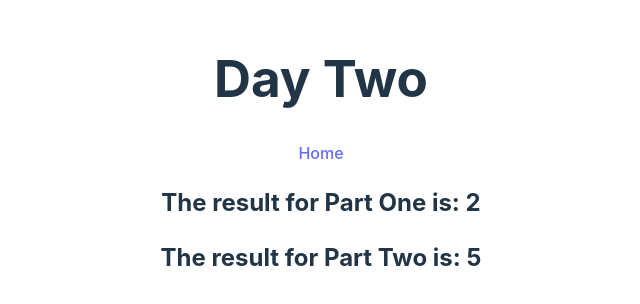
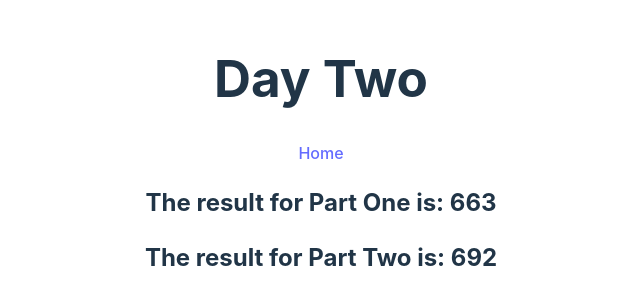
Before and after one commit to d-elv/advent-of-code-2024, a React (Vite) app: page /day-two in a window 1280 px wide. Shown: the part 244-548 px from the top of the page, without its empty margins (319-959 px from the left). Built offline with nearby package versions, Linux system fonts and the light colour scheme.

Commit message:
Finally did day 2. Hurrah

```diff
--- a/src/pages/day-two/DayTwo.tsx
+++ b/src/pages/day-two/DayTwo.tsx
@@ -11,12 +11,14 @@ import ReturnHome from "../../components/ReturnToHome";
 // 45 47 48 50 51 52 54 51
 // 23 26 27 30 30
 // 40 41 44 47 49 51 55`;
-const input = `7 6 4 2 1
-1 2 7 8 9
-9 7 6 2 1
-1 3 2 4 5
-8 6 4 4 1
-1 3 6 7 9`;
+
+// const input = `7 6 4 2 1
+// 78 81 83 84 83 84
+// 1 2 7 8 9
+// 9 7 6 2 1
+// 1 3 2 4 5
+// 8 6 4 4 1
+// 1 3 6 7 9`;
 
 function getPartOneAnswer(input: string) {
   function checkIncreasing(input: number[]) {
@@ -94,7 +96,6 @@ function getPartTwoAnswer(input: string) {
   // TEST VERSIONS OF EACH LEVEL WITH INNER INDEXES MISSING
 
   function checkVariationIncreasing(input: number[]) {
-    // console.log("CHECK VARIATION INCREASING:", input);
     for (let index = 0; index < input.length; index++) {
       if (
         input[index + 1] < input[index] ||
@@ -104,7 +105,6 @@ function getPartTwoAnswer(input: string) {
       }
       if (input[index + 1] > input[index]) {
         if (input[index + 1] - input[index] > 3) {
-          // console.log("Failed variation increasing", input);
           return false;
         }
       }
@@ -116,7 +116,6 @@ function getPartTwoAnswer(input: string) {
   }
 
   function checkVariationDecreasing(input: number[]) {
-    // console.log("CHECK VARIATION DECREASING:", input);
     for (let index = 0; index < input.length; index++) {
       if (
         input[index + 1] > input[index] ||
@@ -126,7 +125,6 @@ function getPartTwoAnswer(input: string) {
       }
       if (input[index + 1] < input[index]) {
         if (input[index] - input[index + 1] > 3) {
-          // console.log("Failed variation decreasing", input);
           return false;
         }
       }
@@ -147,10 +145,8 @@ function getPartTwoAnswer(input: string) {
       const variation = input.slice(0, index).concat(input.slice(index + 1));
       variations.push(variation);
     }
-    console.log("Variations", variations);
     let successes = 0;
     for (let index = 0; index < variations.length; index++) {
-      console.log(variations[index]);
       if (
         // an early false return before all variations of a level have been checked is causing a false error.
         checkVariationIncreasing(variations[index]) ||
@@ -161,14 +157,9 @@ function getPartTwoAnswer(input: string) {
         continue;
       }
     }
-    // console.log("Successes:", successes);
     if (successes > 0) {
-      console.log("Successes", successes);
-      console.log("Passed test", input);
       return true;
     } else {
-      console.log("Successes", successes);
-      console.log("Failed test", input);
       return false;
     }
   }
@@ -177,9 +168,15 @@ function getPartTwoAnswer(input: string) {
     const lastIndex = input.length - 1;
     for (let index = 0; index < input.length; index++) {
       if (input[index + 1] === input[index]) {
-        return false;
+        const variationsResult = createVariations(input, lastIndex);
+        return variationsResult;
       }
-      if (input[index + 1] < input[index] || input[index + 1] > input[index]) {
+      if (input[index + 1] < input[index]) {
+        const variationsResult = createVariations(input, lastIndex);
+        return variationsResult;
+      }
+
+      if (input[index + 1] > input[index]) {
         if (input[index + 1] - input[index] > 3) {
           const variationsResult = createVariations(input, lastIndex);
           return variationsResult;
@@ -197,9 +194,14 @@ function getPartTwoAnswer(input: string) {
     const lastIndex = input.length - 1;
     for (let index = 0; index < input.length; index++) {
       if (input[index + 1] === input[index]) {
-        return false;
+        const variationsResult = createVariations(input, lastIndex);
+        return variationsResult;
       }
-      if (input[index + 1] > input[index] || input[index + 1] < input[index]) {
+      if (input[index + 1] > input[index]) {
+        const variationsResult = createVariations(input, lastIndex);
+        return variationsResult;
+      }
+      if (input[index + 1] < input[index]) {
         if (input[index] - input[index + 1] > 3) {
           const variationsResult = createVariations(input, lastIndex);
           return variationsResult;
@@ -228,10 +230,8 @@ function getPartTwoAnswer(input: string) {
       checkIncreasing(splitLevels[index]) ||
       checkDecreasing(splitLevels[index])
     ) {
-      console.log(splitLevels[index] + " Safe");
       levelTesting.push(splitLevels[index] + " Safe");
     } else {
-      console.log(splitLevels[index] + " Unsafe");
       levelTesting.push(splitLevels[index] + " Unsafe");
     }
   }
@@ -246,15 +246,15 @@ function getPartTwoAnswer(input: string) {
 }
 
 export default function DayTwo() {
-  // const [input, setInput] = useState("");
+  const [input, setInput] = useState("");
   const partOneAnswer = getPartOneAnswer(input);
   const partTwoAnswer = getPartTwoAnswer(input);
 
-  // useEffect(() => {
-  //   fetch("/day-two-puzzle-input.txt")
-  //     .then((response) => response.text())
-  //     .then((data) => setInput(data));
-  // }, []);
+  useEffect(() => {
+    fetch("/day-two-puzzle-input.txt")
+      .then((response) => response.text())
+      .then((data) => setInput(data));
+  }, []);
 
   return (
     <>
```
